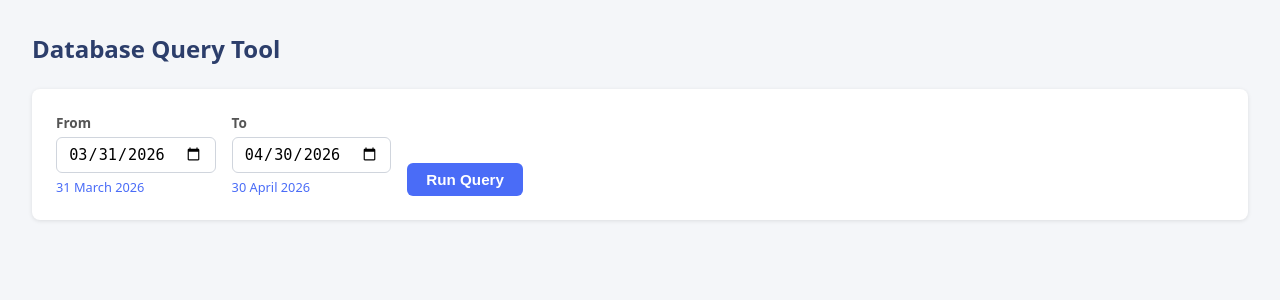
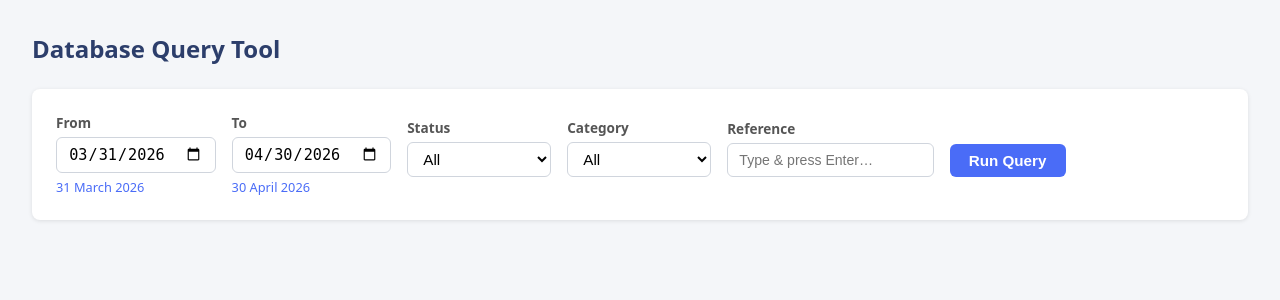
Before and after one commit to mateliebhardt/db_query_tool, a Flask app: page / in a window 1280 px wide. Shown: the top 300 px of the page. Run offline with Flask 3, Linux system fonts and the light colour scheme; data that the repository does not hold is empty; some libraries are stand-ins or nearby versions.

Commit message:
text search added

```diff
--- a/app.py
+++ b/app.py
@@ -1,10 +1,12 @@
 import os
 import io
+import re
 from datetime import date, timedelta
 
 import psycopg2
 import psycopg2.extras
 import pandas as pd
+from rapidfuzz import fuzz
 from flask import Flask, render_template, request, send_file, jsonify
 from dotenv import load_dotenv
 
@@ -23,6 +25,22 @@ def uk_date_filter(iso_str):
     except Exception:
         return iso_str
 
+
+# ── Config ─────────────────────────────────────────────────────────────────────
+
+TABLE_NAME     = "your_table"
+DATE_COLUMN    = "created_at"
+
+FILTER_1_COL   = "status"
+FILTER_1_LABEL = "Status"
+
+FILTER_2_COL   = "category"
+FILTER_2_LABEL = "Category"
+
+SEARCH_COL       = "reference"  # column to run the Python-side text search against
+SEARCH_LABEL     = "Reference"
+FUZZY_THRESHOLD  = 80           # 0–100: lower = more lenient, higher = stricter
+
 # ── Database connection ────────────────────────────────────────────────────────
 
 def get_connection():
@@ -34,42 +52,109 @@ def get_connection():
         password=os.environ["DB_PASSWORD"],
     )
 
-# ── Static query ───────────────────────────────────────────────────────────────
-# Edit this query to match your schema.
-# Use %(start_date)s and %(end_date)s as date-range placeholders.
 
-QUERY = """
+def get_dropdown_options(column):
+    with get_connection() as conn:
+        with conn.cursor() as cur:
+            cur.execute(
+                f"SELECT DISTINCT {column} FROM {TABLE_NAME} "
+                f"WHERE {column} IS NOT NULL ORDER BY {column}"
+            )
+            return [str(row[0]) for row in cur.fetchall()]
+
+
+# ── Query builder (date + dropdowns only — search is done in Python) ───────────
+
+BASE_QUERY = f"""
 SELECT *
-FROM your_table
-WHERE created_at >= %(start_date)s
-  AND created_at <  %(end_date)s
-ORDER BY created_at DESC
+FROM {TABLE_NAME}
+WHERE {DATE_COLUMN} >= %(start_date)s
+  AND {DATE_COLUMN} <  %(end_date)s
 """
+
+def build_query(filter1, filter2):
+    q = BASE_QUERY
+    params = {}
+    if filter1:
+        q += f"  AND {FILTER_1_COL} = %(filter1)s\n"
+        params["filter1"] = filter1
+    if filter2:
+        q += f"  AND {FILTER_2_COL} = %(filter2)s\n"
+        params["filter2"] = filter2
+    q += f"ORDER BY {DATE_COLUMN} DESC"
+    return q, params
+
+
+# ── Python-side fuzzy search ───────────────────────────────────────────────────
+
+_SEP_RE = re.compile(r"[-_/.\s]+")
+
+def _strip_seps(text: str) -> str:
+    """'GV-001' → 'gv001'  (collapse all separators for code matching)"""
+    return _SEP_RE.sub("", text).lower()
+
+def _fuzzy_hit(term: str, value: str) -> bool:
+    """
+    Two-strategy match optimised for engineering data:
+      1. partial_ratio  — handles typos and case ('vaIve' → 'valve')
+      2. separator-strip — handles code formatting ('GV001' ↔ 'GV-001')
+    """
+    t_low, v_low = term.lower(), value.lower()
+    if fuzz.partial_ratio(t_low, v_low) >= FUZZY_THRESHOLD:
+        return True
+    t_stripped = _strip_seps(term)
+    return bool(t_stripped) and t_stripped in _strip_seps(value)
+
+def apply_search(columns, rows, search):
+    if not search.strip() or SEARCH_COL not in columns:
+        return rows
+    col_idx = columns.index(SEARCH_COL)
+    terms   = search.split()
+    return [
+        row for row in rows
+        if any(_fuzzy_hit(term, str(row[col_idx])) for term in terms)
+    ]
+
 
 # ── Routes ─────────────────────────────────────────────────────────────────────
 
 @app.route("/", methods=["GET", "POST"])
 def index():
-    default_end = date.today()
+    default_end   = date.today()
     default_start = default_end - timedelta(days=30)
 
     start_date = request.form.get("start_date", str(default_start))
     end_date   = request.form.get("end_date",   str(default_end))
+    filter1    = request.form.get("filter1", "")
+    filter2    = request.form.get("filter2", "")
+    search     = request.form.get("search", "").strip()
     error      = None
     columns    = []
     rows       = []
     row_count  = 0
 
-    if request.method == "POST":
+    try:
+        options1 = get_dropdown_options(FILTER_1_COL)
+        options2 = get_dropdown_options(FILTER_2_COL)
+    except Exception as exc:
+        options1, options2 = [], []
+        error = f"Could not load filter options: {exc}"
+
+    if request.method == "POST" and not error:
         try:
+            query, extra_params = build_query(filter1, filter2)
+            params = {"start_date": start_date, "end_date": end_date, **extra_params}
+
             with get_connection() as conn:
                 with conn.cursor(cursor_factory=psycopg2.extras.RealDictCursor) as cur:
-                    cur.execute(QUERY, {"start_date": start_date, "end_date": end_date})
+                    cur.execute(query, params)
                     results = cur.fetchall()
                     if results:
                         columns = list(results[0].keys())
-                        rows = [list(r.values()) for r in results]
-                    row_count = len(rows)
+                        rows    = [list(r.values()) for r in results]
+
+            rows      = apply_search(columns, rows, search)
+            row_count = len(rows)
         except Exception as exc:
             error = str(exc)
 
@@ -77,6 +162,14 @@ def index():
         "index.html",
         start_date=start_date,
         end_date=end_date,
+        filter1=filter1,
+        filter2=filter2,
+        search=search,
+        filter1_label=FILTER_1_LABEL,
+        filter2_label=FILTER_2_LABEL,
+        search_label=SEARCH_LABEL,
+        options1=options1,
+        options2=options2,
         columns=columns,
         rows=rows,
         row_count=row_count,
@@ -88,14 +181,23 @@ def index():
 def download():
     start_date = request.form.get("start_date")
     end_date   = request.form.get("end_date")
+    filter1    = request.form.get("filter1", "")
+    filter2    = request.form.get("filter2", "")
+    search     = request.form.get("search", "").strip()
 
     try:
+        query, extra_params = build_query(filter1, filter2)
+        params = {"start_date": start_date, "end_date": end_date, **extra_params}
+
         with get_connection() as conn:
-            df = pd.read_sql_query(
-                QUERY,
-                conn,
-                params={"start_date": start_date, "end_date": end_date},
+            df = pd.read_sql_query(query, conn, params=params)
+
+        if search and SEARCH_COL in df.columns:
+            terms = search.split()
+            mask  = df[SEARCH_COL].astype(str).apply(
+                lambda v: any(_fuzzy_hit(t, v) for t in terms)
             )
+            df = df[mask]
     except Exception as exc:
         return jsonify({"error": str(exc)}), 500
 
--- a/requirements.txt
+++ b/requirements.txt
@@ -3,3 +3,5 @@ psycopg2-binary>=2.9
 pandas>=2.0
 openpyxl>=3.1
 python-dotenv>=1.0
+rapidfuzz>=3.0
+pytest>=8.0
--- a/templates/index.html
+++ b/templates/index.html
@@ -26,7 +26,7 @@
 
     .filter-row {
       display: flex;
-      flex-wrap: wrap;
+      flex-wrap: nowrap;
       gap: 1rem;
       align-items: flex-end;
     }
@@ -49,6 +49,64 @@
       font-weight: 500;
       min-height: 1.1em;
     }
+
+    select {
+      padding: .45rem .7rem;
+      border: 1px solid #d0d5dd;
+      border-radius: 6px;
+      font-size: .95rem;
+      background: #fff;
+      outline: none;
+      min-width: 9rem;
+      cursor: pointer;
+    }
+    select:focus { border-color: #4a6cf7; }
+
+    /* ── Tag input ── */
+    .tag-input {
+      display: flex;
+      flex-wrap: wrap;
+      align-items: center;
+      gap: .3rem;
+      padding: .35rem .5rem;
+      border: 1px solid #d0d5dd;
+      border-radius: 6px;
+      min-width: 12rem;
+      min-height: 2.15rem;
+      background: #fff;
+      cursor: text;
+    }
+    .tag-input:focus-within { border-color: #4a6cf7; }
+
+    .tag-input input {
+      border: none;
+      outline: none;
+      padding: .1rem .2rem;
+      font-size: .88rem;
+      flex: 1;
+      min-width: 5rem;
+      background: transparent;
+    }
+
+    .tag {
+      display: inline-flex;
+      align-items: center;
+      gap: .25rem;
+      background: #e8eeff;
+      color: #2c3e6b;
+      border-radius: 5px;
+      padding: .18rem .5rem;
+      font-size: .82rem;
+      font-weight: 600;
+      white-space: nowrap;
+    }
+    .tag-x {
+      cursor: pointer;
+      font-size: .7rem;
+      color: #7a8fc4;
+      line-height: 1;
+    }
+    .tag-x:hover { color: #c0392b; }
 
     .btn {
       padding: .5rem 1.2rem;
@@ -134,7 +192,42 @@
         <input type="date" id="end_date" name="end_date" value="{{ end_date }}" required />
         <span class="date-label" id="end_label"></span>
       </div>
-      <button type="submit" class="btn btn-primary">Run Query</button>
+      <div class="field">
+        <label for="filter1">{{ filter1_label }}</label>
+        <select id="filter1" name="filter1">
+          <option value="">All</option>
+          {% for opt in options1 %}
+          <option value="{{ opt }}" {{ 'selected' if filter1 == opt }}>{{ opt }}</option>
+          {% endfor %}
+        </select>
+        <span class="date-label"></span>
+      </div>
+
+      <div class="field">
+        <label for="filter2">{{ filter2_label }}</label>
+        <select id="filter2" name="filter2">
+          <option value="">All</option>
+          {% for opt in options2 %}
+          <option value="{{ opt }}" {{ 'selected' if filter2 == opt }}>{{ opt }}</option>
+          {% endfor %}
+        </select>
+        <span class="date-label"></span>
+      </div>
+
+      <div class="field">
+        <label>{{ search_label }}</label>
+        <div class="tag-input" id="tagBox">
+          <input type="text" id="tagTyping" placeholder="Type &amp; press Enter…" autocomplete="off" />
+        </div>
+        <input type="hidden" name="search" id="searchHidden" value="{{ search }}" />
+        <span class="date-label"></span>
+      </div>
+
+      <div class="field">
+        <label>&nbsp;</label>
+        <button type="submit" class="btn btn-primary">Run Query</button>
+        <span class="date-label"></span>
+      </div>
     </div>
   </form>
 </div>
@@ -143,7 +236,7 @@
   <div class="error"><strong>Error:</strong> {{ error }}</div>
 {% endif %}
 
-{% if columns %}
+{% if columns and rows %}
 <div class="card">
   <div style="display:flex; justify-content:space-between; align-items:center; margin-bottom:.75rem;">
     <span class="meta">{{ row_count }} row{{ 's' if row_count != 1 else '' }} returned
@@ -152,6 +245,9 @@
     <form method="POST" action="/download">
       <input type="hidden" name="start_date" value="{{ start_date }}" />
       <input type="hidden" name="end_date"   value="{{ end_date }}" />
+      <input type="hidden" name="filter1"    value="{{ filter1 }}" />
+      <input type="hidden" name="filter2"    value="{{ filter2 }}" />
+      <input type="hidden" name="search"     value="{{ search }}" />
       <button type="submit" class="btn btn-success">⬇ Download Excel</button>
     </form>
   </div>
@@ -185,6 +281,7 @@
 {% endif %}
 
 <script>
+  // ── Date labels ──────────────────────────────────────────────────────────────
   const MONTHS = ["January","February","March","April","May","June",
                   "July","August","September","October","November","December"];
 
@@ -203,6 +300,52 @@
 
   syncLabel("start_date", "start_label");
   syncLabel("end_date",   "end_label");
+
+  // ── Tag input ────────────────────────────────────────────────────────────────
+  (function () {
+    const box    = document.getElementById("tagBox");
+    const typing = document.getElementById("tagTyping");
+    const hidden = document.getElementById("searchHidden");
+
+    function syncHidden() {
+      const vals = [...box.querySelectorAll(".tag-val")].map(el => el.textContent);
+      hidden.value = vals.join(" ");
+    }
+
+    function addTag(word) {
+      word = word.trim();
+      if (!word) return;
+      const existing = [...box.querySelectorAll(".tag-val")].map(el => el.textContent.toLowerCase());
+      if (existing.includes(word.toLowerCase())) return;
+
+      const tag = document.createElement("span");
+      tag.className = "tag";
+      tag.innerHTML = `<span class="tag-val">${word}</span><span class="tag-x">✕</span>`;
+      tag.querySelector(".tag-x").addEventListener("click", () => { tag.remove(); syncHidden(); });
+      box.insertBefore(tag, typing);
+      syncHidden();
+    }
+
+    // Restore tags from server value (after form submit)
+    const initial = hidden.value.trim();
+    if (initial) initial.split(/\s+/).forEach(addTag);
+
+    typing.addEventListener("keydown", e => {
+      if (e.key === "Enter") {
+        e.preventDefault();
+        addTag(typing.value);
+        typing.value = "";
+      }
+      // Backspace on empty input removes the last tag
+      if (e.key === "Backspace" && typing.value === "") {
+        const tags = box.querySelectorAll(".tag");
+        if (tags.length) { tags[tags.length - 1].remove(); syncHidden(); }
+      }
+    });
+
+    // Clicking anywhere in the box focuses the text input
+    box.addEventListener("click", () => typing.focus());
+  })();
 </script>
 </body>
 </html>
```
Also changed, not shown: tests/test_routes.py (added, +134 -0 lines), tests/test_search.py (added, +228 -0 lines), tests/__init__.py (added).
